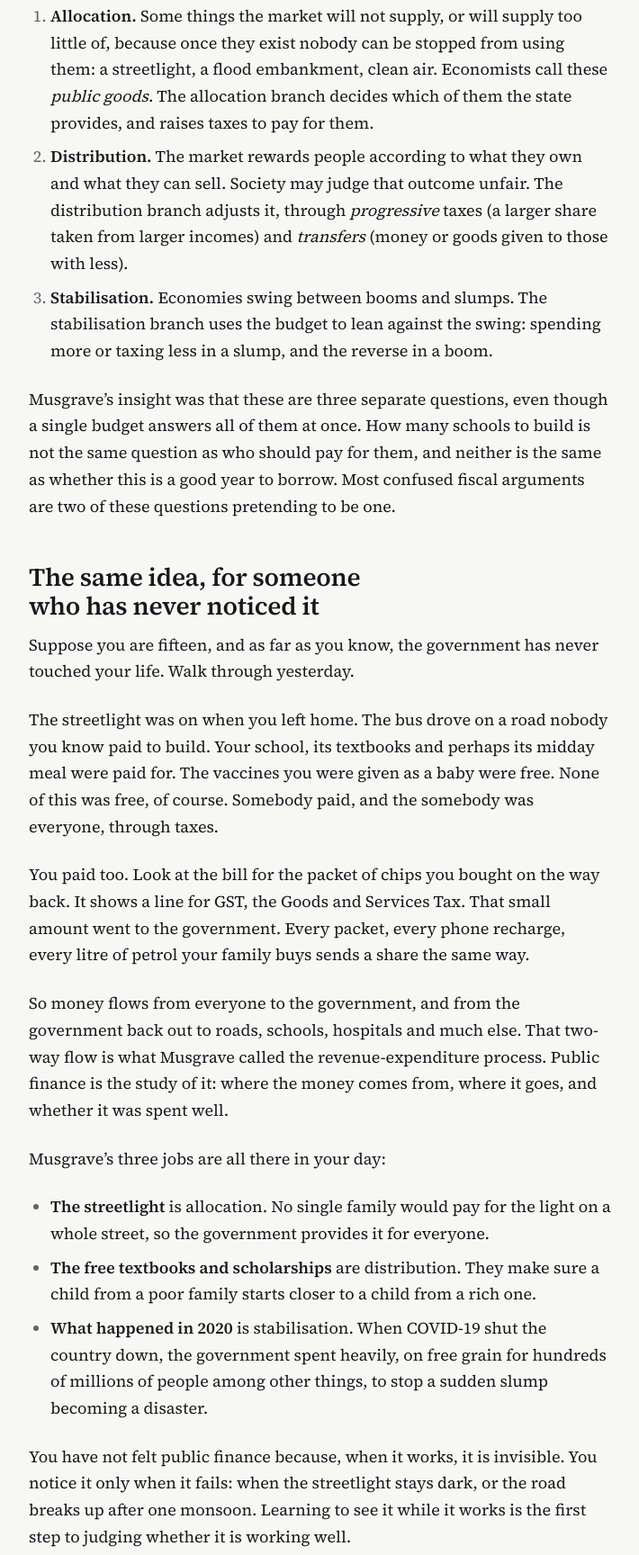
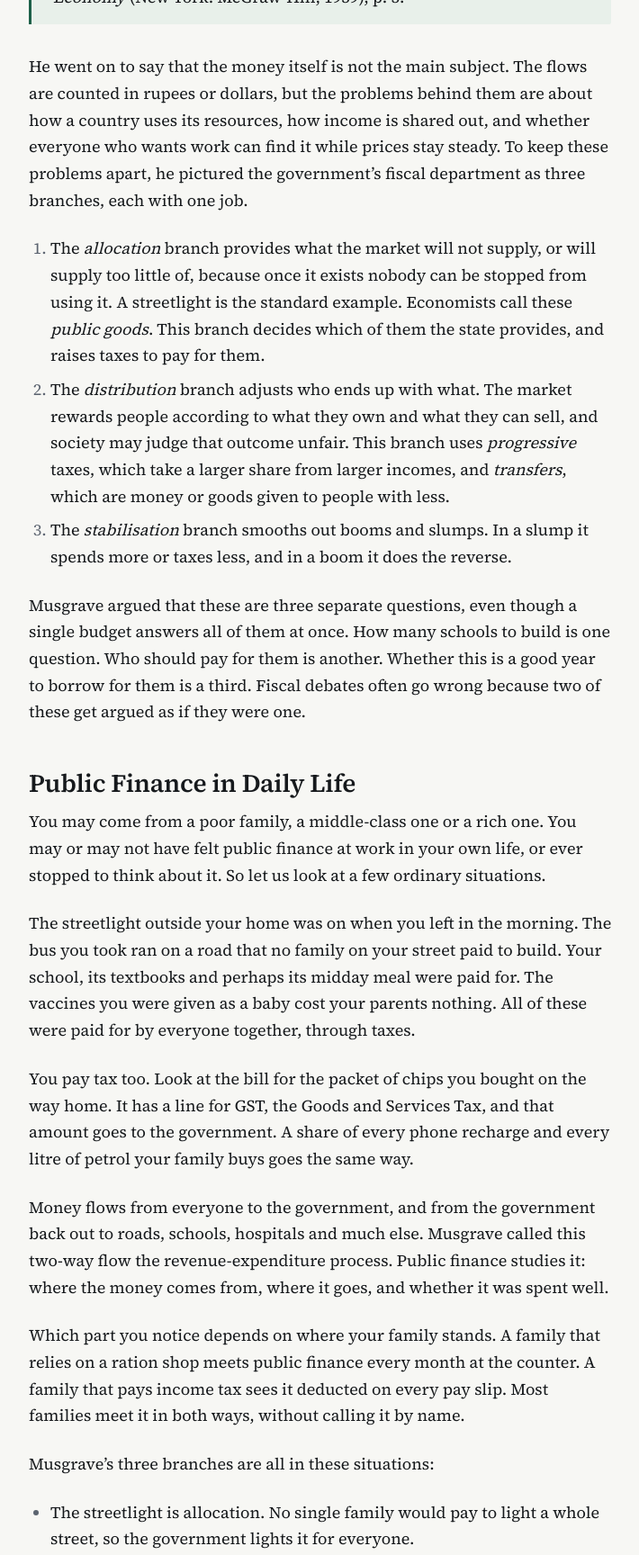
Before and after one commit to asrshadow/anupamkumar.org, an Astro site: page /notes/public-finance-musgrave in a window 1280 px wide. Shown: the part 1013-2741 px from the top of the page at 90% size, without its empty margins (72-782 px from the left). Built offline with nearby package versions, Linux system fonts and the light colour scheme; Astro itself is replaced by a stand-in of ours; some packages are replaced by stand-ins of ours.

Commit message:
note: retitle the public finance note and add Musgrave's biography

```diff
--- a/content/notes/25-10-2026-public-finance-musgrave.md
+++ b/content/notes/25-10-2026-public-finance-musgrave.md
@@ -1,76 +1,88 @@
 ---
-title: "What is public finance? Musgrave's answer, and a teenager's"
-description: "Richard Musgrave defined public finance by the three jobs a government does with money. Here is his definition, and what it looks like from a school bus."
+title: "What is Public Finance? - Simplified"
+description: "Richard Musgrave, known as the father of modern public finance, defined the subject in 1959. Here is his definition, and where it shows up in an ordinary day."
 date: 2026-10-25
 tags: ["public-finance", "musgrave", "explainers"]
 draft: false
 ---
 
+## Who was Richard Musgrave
+
+Richard Abel Musgrave (1910–2007) was born in Königstein, Germany, and moved to the United
+States in 1933. He took his doctorate at Harvard, worked at the Federal Reserve Board in the
+1940s, and taught at Michigan, Johns Hopkins, Princeton and Harvard before retiring to the
+University of California, Santa Cruz. His seminal work, *The Theory of Public Finance*
+(1959), set out the framework the subject still uses, and he is known as the father of
+modern public finance. With his wife, the economist Peggy Musgrave, he also wrote *Public
+Finance in Theory and Practice* (1973), the textbook from which generations of students
+learned the field.
+
 ## The definition
 
-Richard Musgrave, the German-born American economist whose 1959 treatise gave the subject
-its modern shape, opened that book with a definition:
+Musgrave opened *The Theory of Public Finance* with this definition:
 
 > "The complex of problems that center around the revenue-expenditure process of government
 > is referred to traditionally as public finance."
 >
-> — Richard A. Musgrave, *The Theory of Public Finance: A Study in Public Economy*
+> Richard A. Musgrave, *The Theory of Public Finance: A Study in Public Economy*
 > (New York: McGraw-Hill, 1959), p. 3.
 
-He added at once that the money is not really the point. The flows are in rupees or
-dollars, but the problems are real ones: how a country's resources are used, how income is
-shared out, and whether the economy keeps everyone who wants work in work, with prices
-steady. To keep these apart he imagined the government's fiscal department as three
-branches, each with one job.
+He went on to say that the money itself is not the main subject. The flows are counted in
+rupees or dollars, but the problems behind them are about how a country uses its resources,
+how income is shared out, and whether everyone who wants work can find it while prices stay
+steady. To keep these problems apart, he pictured the government's fiscal department as
+three branches, each with one job.
 
-1. **Allocation.** Some things the market will not supply, or will supply too little of,
-   because once they exist nobody can be stopped from using them: a streetlight, a flood
-   embankment, clean air. Economists call these *public goods*. The allocation branch
-   decides which of them the state provides, and raises taxes to pay for them.
-2. **Distribution.** The market rewards people according to what they own and what they can
-   sell. Society may judge that outcome unfair. The distribution branch adjusts it, through
-   *progressive* taxes (a larger share taken from larger incomes) and *transfers* (money or
-   goods given to those with less).
-3. **Stabilisation.** Economies swing between booms and slumps. The stabilisation branch uses
-   the budget to lean against the swing: spending more or taxing less in a slump, and the
-   reverse in a boom.
+1. The *allocation* branch provides what the market will not supply, or will supply too
+   little of, because once it exists nobody can be stopped from using it. A streetlight is
+   the standard example. Economists call these *public goods*. This branch decides which of
+   them the state provides, and raises taxes to pay for them.
+2. The *distribution* branch adjusts who ends up with what. The market rewards people
+   according to what they own and what they can sell, and society may judge that outcome
+   unfair. This branch uses *progressive* taxes, which take a larger share from larger
+   incomes, and *transfers*, which are money or goods given to people with less.
+3. The *stabilisation* branch smooths out booms and slumps. In a slump it spends more or
+   taxes less, and in a boom it does the reverse.
 
-Musgrave's insight was that these are three separate questions, even though a single budget
-answers all of them at once. How many schools to build is not the same question as who
-should pay for them, and neither is the same as whether this is a good year to borrow.
-Most confused fiscal arguments are two of these questions pretending to be one.
+Musgrave argued that these are three separate questions, even though a single budget
+answers all of them at once. How many schools to build is one question. Who should pay for
+them is another. Whether this is a good year to borrow for them is a third. Fiscal debates
+often go wrong because two of these get argued as if they were one.
 
-## The same idea, for someone who has never noticed it
+## Public Finance in Daily Life
 
-Suppose you are fifteen, and as far as you know, the government has never touched your
-life. Walk through yesterday.
+You may come from a poor family, a middle-class one or a rich one. You may or may not have
+felt public finance at work in your own life, or ever stopped to think about it. So let us
+look at a few ordinary situations.
 
-The streetlight was on when you left home. The bus drove on a road nobody you know paid to
-build. Your school, its textbooks and perhaps its midday meal were paid for. The vaccines
-you were given as a baby were free. None of this was free, of course. Somebody paid, and
-the somebody was everyone, through taxes.
+The streetlight outside your home was on when you left in the morning. The bus you took ran
+on a road that no family on your street paid to build. Your school, its textbooks and
+perhaps its midday meal were paid for. The vaccines you were given as a baby cost your
+parents nothing. All of these were paid for by everyone together, through taxes.
 
-You paid too. Look at the bill for the packet of chips you bought on the way back. It shows
-a line for GST, the Goods and Services Tax. That small amount went to the government. Every
-packet, every phone recharge, every litre of petrol your family buys sends a share the same
-way.
+You pay tax too. Look at the bill for the packet of chips you bought on the way home. It
+has a line for GST, the Goods and Services Tax, and that amount goes to the government. A
+share of every phone recharge and every litre of petrol your family buys goes the same way.
 
-So money flows from everyone to the government, and from the government back out to roads,
-schools, hospitals and much else. That two-way flow is what Musgrave called the
-revenue-expenditure process. Public finance is the study of it: where the money comes from,
-where it goes, and whether it was spent well.
+Money flows from everyone to the government, and from the government back out to roads,
+schools, hospitals and much else. Musgrave called this two-way flow the revenue-expenditure
+process. Public finance studies it: where the money comes from, where it goes, and whether
+it was spent well.
 
-Musgrave's three jobs are all there in your day:
+Which part you notice depends on where your family stands. A family that relies on a ration
+shop meets public finance every month at the counter. A family that pays income tax sees it
+deducted on every pay slip. Most families meet it in both ways, without calling it by name.
 
-- **The streetlight** is allocation. No single family would pay for the light on a whole
-  street, so the government provides it for everyone.
-- **The free textbooks and scholarships** are distribution. They make sure a child from a
-  poor family starts closer to a child from a rich one.
-- **What happened in 2020** is stabilisation. When COVID-19 shut the country down, the
-  government spent heavily, on free grain for hundreds of millions of people among other
-  things, to stop a sudden slump becoming a disaster.
+Musgrave's three branches are all in these situations:
 
-You have not felt public finance because, when it works, it is invisible. You notice it
-only when it fails: when the streetlight stays dark, or the road breaks up after one
-monsoon. Learning to see it while it works is the first step to judging whether it is
-working well.
+- The streetlight is allocation. No single family would pay to light a whole street, so the
+  government lights it for everyone.
+- Free textbooks and scholarships are distribution. They help a child from a poor family
+  start closer to a child from a rich one.
+- The government's response to COVID-19 in 2020 was stabilisation. When the lockdown shut
+  down work across the country, the government spent heavily, including on free grain for
+  hundreds of millions of people, so that a sudden slump would not turn into a collapse.
+
+When public finance works, few people notice it. They notice when it fails: when the
+streetlight stays dark, or a new road breaks up after one monsoon. Seeing it while it works
+is what lets you judge whether it is working well.
```
